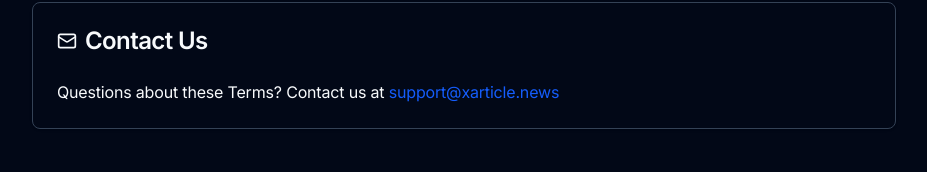
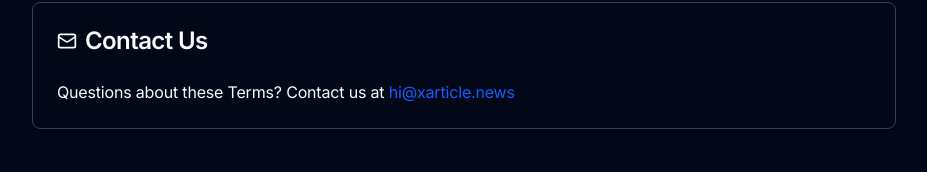
Before and after one commit to jasonCodeSpace/articles-x, a Next.js app: page /terms in a window 1280 px wide. Shown: the part 2476-2648 px from the top of the page, without its empty margins (176-1103 px from the left). Built offline with nearby package versions, Linux system fonts and the light colour scheme; no server answers; the database is empty.

Commit message:
feat:email

```diff
--- a/app/terms/page.tsx
+++ b/app/terms/page.tsx
@@ -237,7 +237,7 @@ export default async function Terms() {
              </CardHeader>
             <CardContent className="prose dark:prose-invert max-w-none">
               <p>
-                Questions about these Terms? Contact us at <Link href="mailto:support@xarticle.news" className="text-blue-600 hover:text-blue-700 dark:text-blue-400 dark:hover:text-blue-300">support@xarticle.news</Link>
+                Questions about these Terms? Contact us at <Link href="mailto:hi@xarticle.news" className="text-blue-600 hover:text-blue-700 dark:text-blue-400 dark:hover:text-blue-300">hi@xarticle.news</Link>
               </p>
             </CardContent>
           </Card>
```
